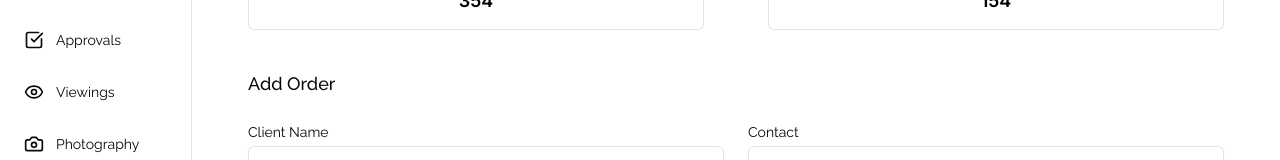
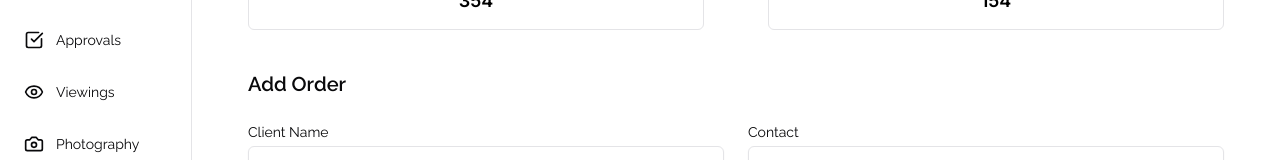
Before and after one commit to clickkapps/properties-frontend, a React (Vite) app: page /office/conveyance in a window 1280 px wide. Shown: the part 311-471 px from the top of the page. Built offline with nearby package versions, Linux system fonts and the light colour scheme.

Commit message:
Created Conveyance Page

```diff
--- a/src/presentation/office-dashboard/ConveyancePage.tsx
+++ b/src/presentation/office-dashboard/ConveyancePage.tsx
@@ -95,7 +95,7 @@
       </div>
 
       <div className="mb-10">
-  <h3 className="text-lg font-medium mb-6">Add Order</h3>
+  <h3 className="text-xl font-semibold mb-6">Add Order</h3>
 
   <form className="space-y-6">
     {/* Client Name & Contact */}
```
